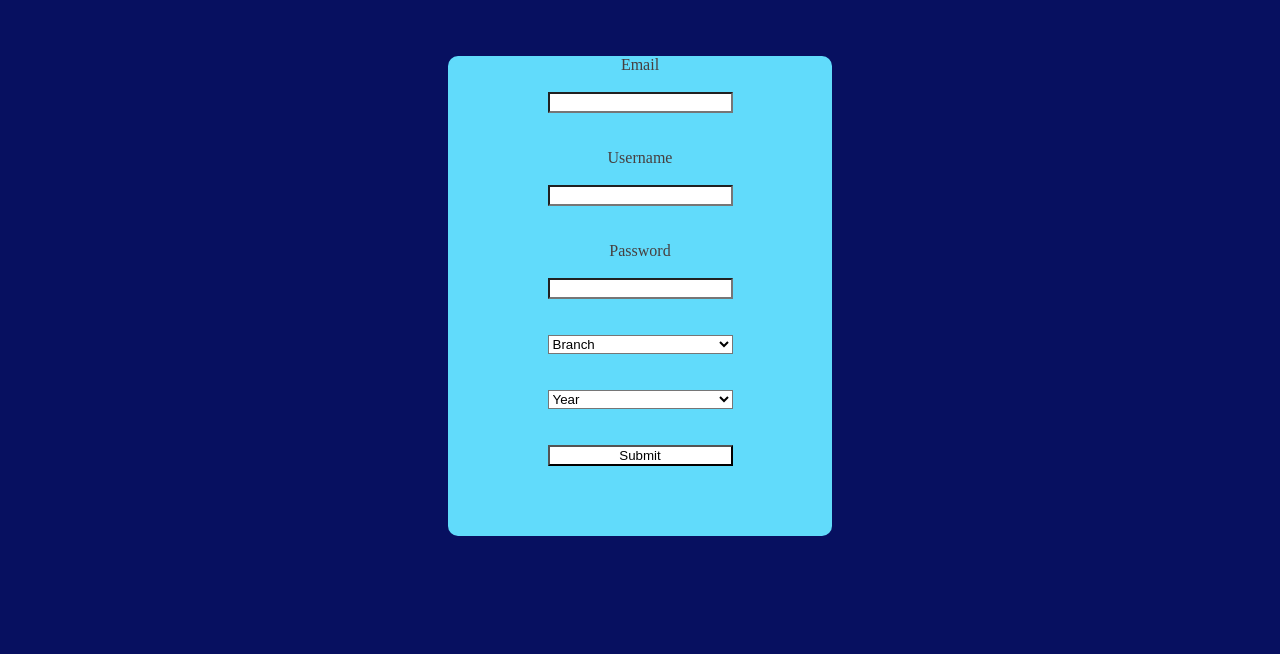
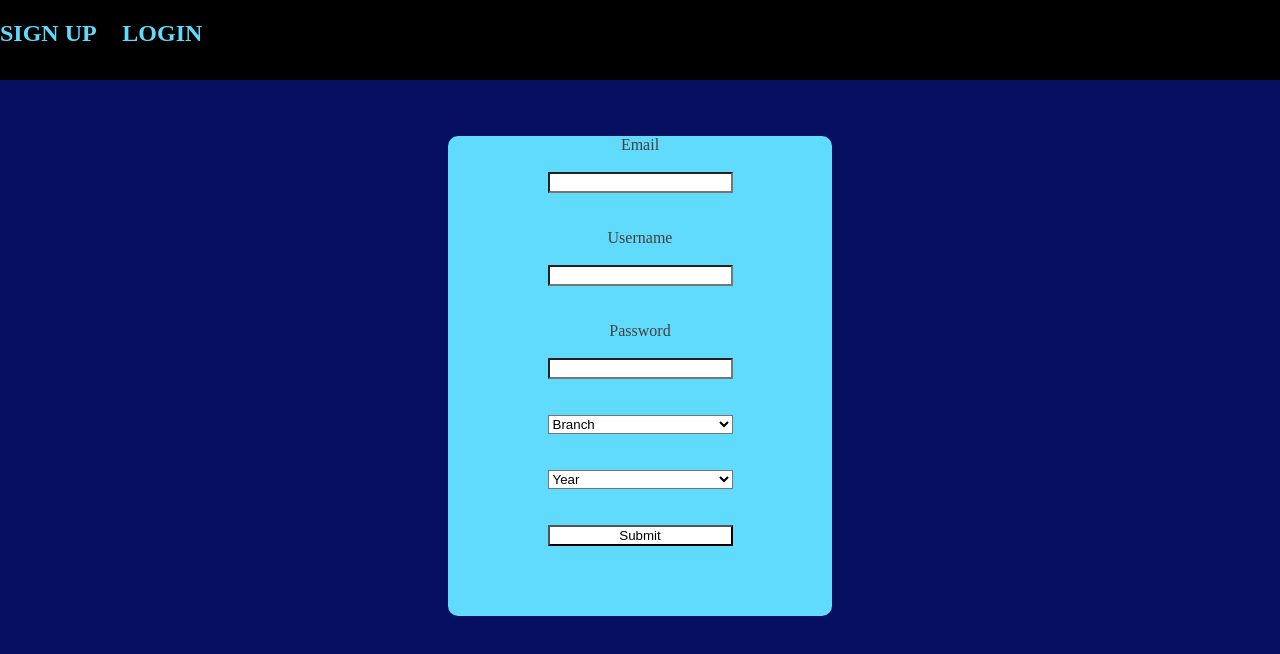
Before and after one commit to CS-24/rset-alumni-portal, a React (Create React App) app in the folder frontend/: page /registration in a window 1280 px wide. Shown: the top 654 px of the page. Built offline with nearby package versions, Linux system fonts and the light colour scheme.

Commit message:
add register nav

```diff
--- a/frontend/src/pages/Registration.js
+++ b/frontend/src/pages/Registration.js
@@ -15,6 +15,10 @@ function Register(){
         return(<option value={branch}>{branch}</option>)});
     return(
         <div className="register_container">
+        <div className="nav">
+        <h2>SIGN UP</h2>
+        <h2>LOGIN</h2>
+        </div>
         <form className="form">
             <label>Email</label>
             <br/>
--- a/frontend/src/pages/css/Registration.css
+++ b/frontend/src/pages/css/Registration.css
@@ -2,6 +2,19 @@
     width: 100vw;
     height: 100vh;
     background-color: rgb(7, 16, 96);
+}
+
+.nav{
+    display: flex;
+    height:10vh;
+    gap: 2vw;
+    color: #61dbfb;
+    background-color: black;
+    cursor: pointer;
+}
+
+.nav>h2:hover{
+    background-color: blueviolet;
 }
 
 .form{
```
